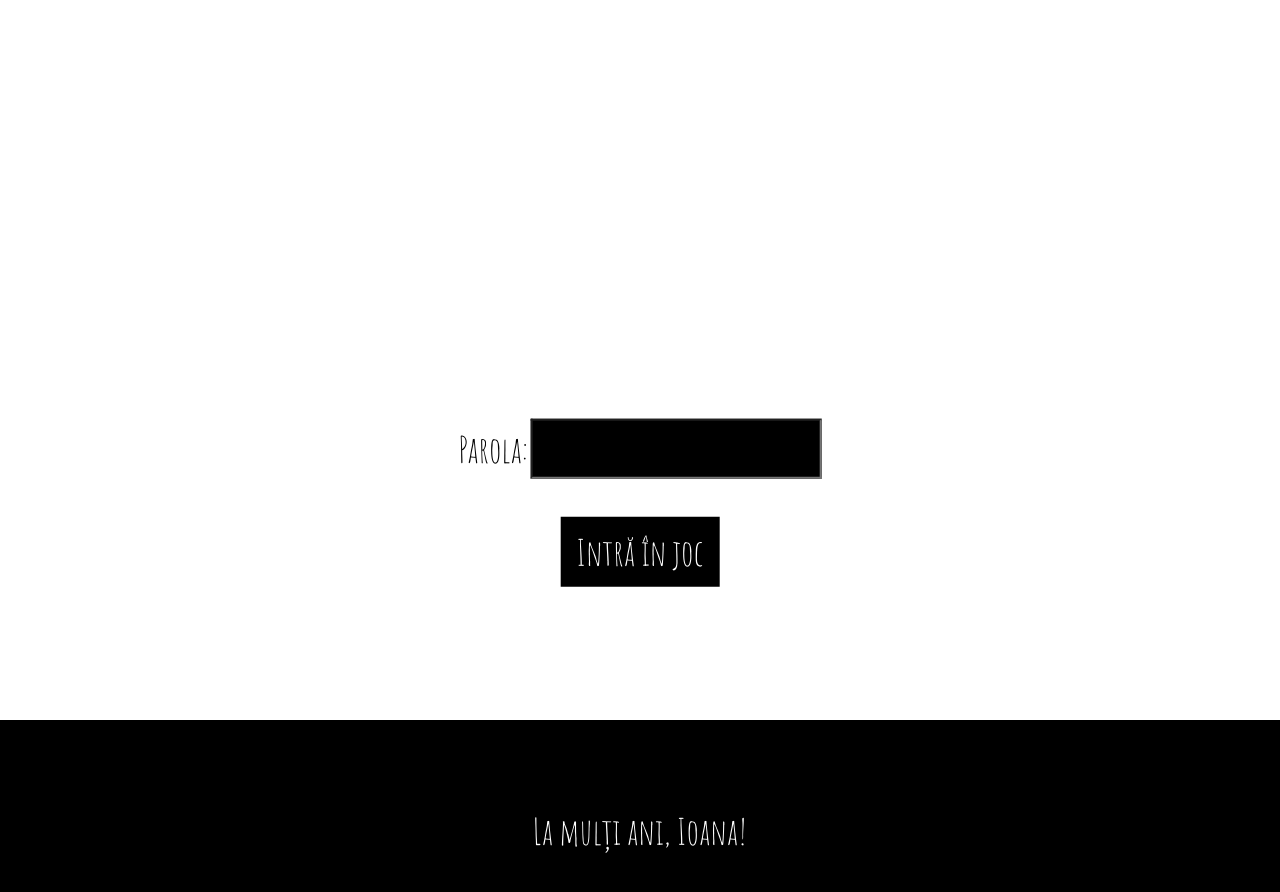
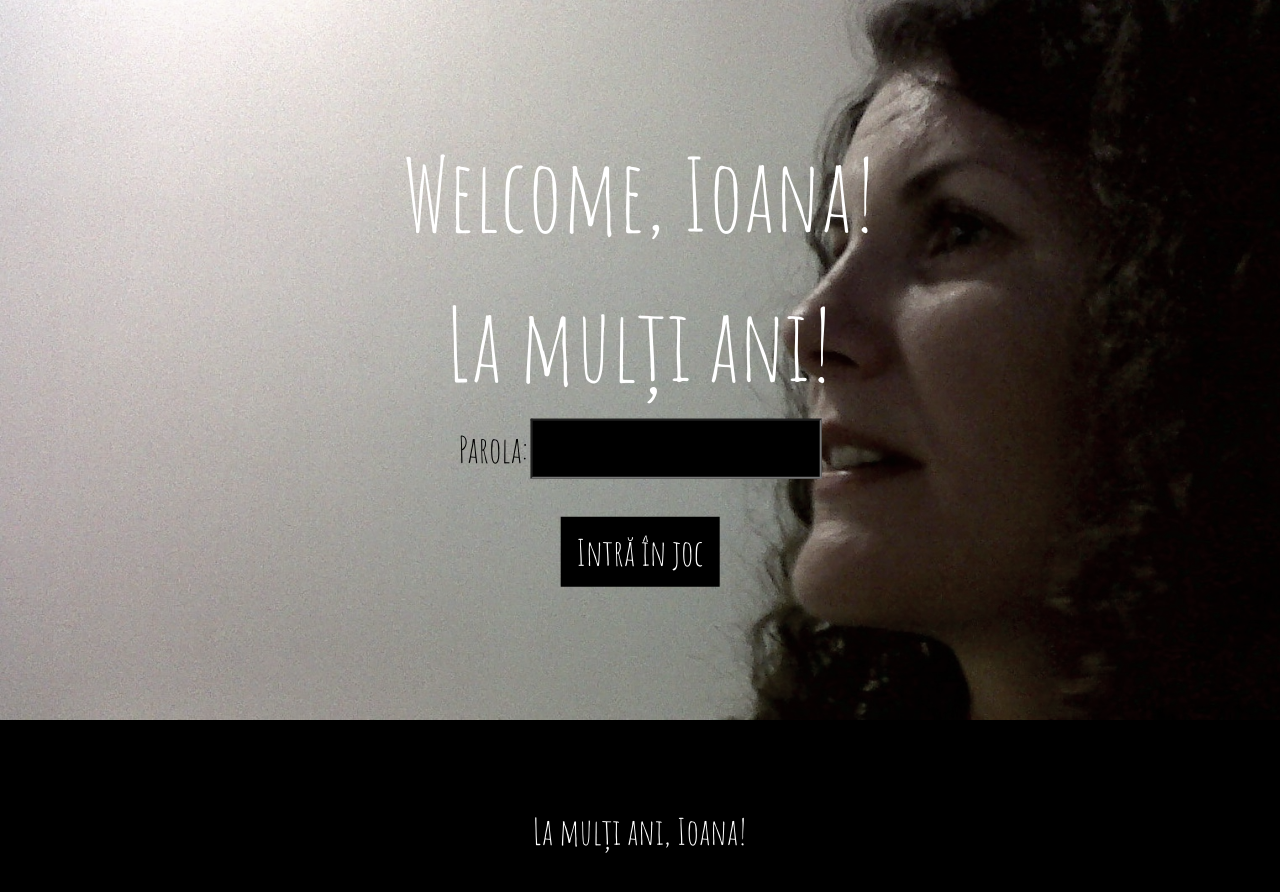
Before and after one commit to UnicornPublicies/unicornpublicies.github.io, a plain HTML site: page index.html in a window 1280 px wide. Drawn offline with nearby package versions, Linux system fonts and the light colour scheme.

Commit message:
Corrected

```diff
--- a/css/styles.css
+++ b/css/styles.css
@@ -17,7 +17,7 @@ body,h1,h2,h3,h4,h5,h6
 {
   background-repeat: no-repeat;
   background-size: cover;
-  background-image: url("images/index2.jpg");
+  background-image: url("../images/index2.jpg");
   min-height: 90%;
 }
 
--- a/js/scripts.js
+++ b/js/scripts.js
@@ -1,7 +1,7 @@
 var nr = 0;
 
 const settings = {
-	"video_id": 0;
+	"video_id": 0
 };
 
 function guess()
```
